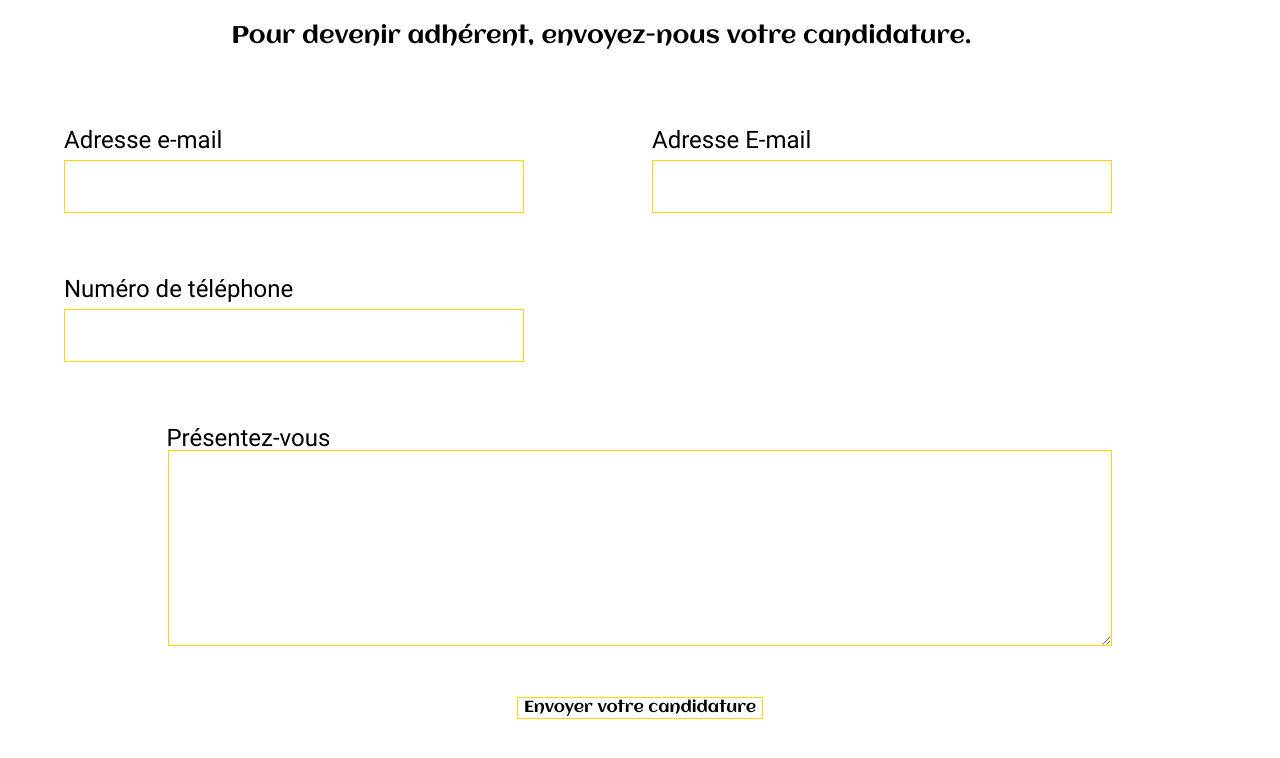
After one commit to MD-Roger/projetLansac, a PHP site: page /formPublication.html in a window 1280 px wide. The commit adds this page. Shown: the top 758 px of the page. Run offline with PHP 8.4, Linux system fonts and the light colour scheme.

Commit message:
mise à jour

```diff
--- a/css/style.css
+++ b/css/style.css
@@ -26,7 +26,7 @@
 
 h2 {
     font-family: 'Aclonica';
-    font-size: 4vh;
+    font-size: 3vh;
 
 
 
@@ -53,7 +53,6 @@ legend {
 .formChamp {
     margin-bottom: 6vh;
     margin-top: 2vh;
-    margin-right: 10vw;
 }
 
 textarea {
@@ -159,8 +158,29 @@ footer button {
     color: white;
 }
 
+.formHide {
+    display : none;
+}
 
-@media screen and (min-width: 500px) {
+
+@media screen and (min-width: 900px) {
+
+    .containerFormChamp {
+        display: flex;
+        flex-direction: row;
+        flex-wrap : wrap;
+    }
+    #legendPresentation {
+        margin-left: 8vw;
+    }
+
+    .formHide {
+        display : block;
+    }
+
+    .formChamp label {
+        display : none;
+    }
 
     .containerForm h2 {
         margin-bottom: 8vh;
@@ -333,3 +353,37 @@ footer button {
 }
 
 /* fin de style footer */
+
+
+/* DASHBOARD */
+
+#containerDashboard {
+    display: flex;
+    flex-direction : column-reverse;
+    justify-content : center;
+    align-items: center;
+}
+
+#containerPublication {
+    display: flex;
+    justify-content: center;
+    margin-bottom: 25vh;
+
+}
+
+
+.windowDashboard a {
+    display : flex;
+    flex-direction : column;
+    border: 1px black solid;
+    height: 46vh;
+    width: 36vw ;
+    justify-content: center;
+
+}
+
+#containerPublication a {
+    width: 36vw;
+    margin-top: 12vh;
+
+}
--- /dev/null
+++ b/formPublication.html
@@ -0,0 +1,56 @@
+<!DOCTYPE html>
+<html lang="fr">
+<head>
+    <meta charset="UTF-8">
+    <meta name="viewport" content="width=device-width, initial-scale=1.0">
+    <title>Document</title>
+    <link rel="stylesheet" href="./css/reset.css">
+    <link rel="stylesheet" href="./css/style.css">
+</head>
+<body>
+    <section class="containerForm">
+        <h2>Pour devenir adhérent, envoyez-nous votre candidature.</h2>
+
+        <div class="containerForm">
+            <form action="" method="post">
+                <fieldset>
+                    <div class="containerFormChamp">
+
+
+                        <div class="formChamp">
+                            <legend class="formHide">Adresse e-mail</legend>
+                            <label for="nomPrenom">Nom/Prénom</label>
+                            <input type="text" value=""  required>
+                        </div>
+
+                        <div class="formChamp">
+                            <legend class="formHide">Adresse E-mail</legend>
+                            <label for="eMail">Adresse E-mail</label>
+                         <input type="email" value="" required>
+                        </div>
+
+                        <div class="formChamp">
+                            <legend class="formHide">Numéro de téléphone</legend>
+                            <label for="numPhone">Numéro de téléphone</label>
+                        <input type="number" value="numPhone" required>
+                        </div>
+                    </div>
+
+                        <div class="formChamp">
+                            <legend class="formHide" id="legendPresentation">Présentez-vous</legend>
+                            <label for="presentation">Présentez-vous</label>
+                            <textarea name="presentation" id="presentation" cols="30" rows="10"></textarea>
+                        </div>
+
+                        <div class="buttonForm">
+                         <button type="submit">Envoyer votre candidature</button>
+                        </div>
+
+
+                </fieldset>
+            </form>
+        </div>
+    </section>
+
+</body>
+</html>
```
Also changed, not shown: dashboard.html (added, +35 -0 lines).
